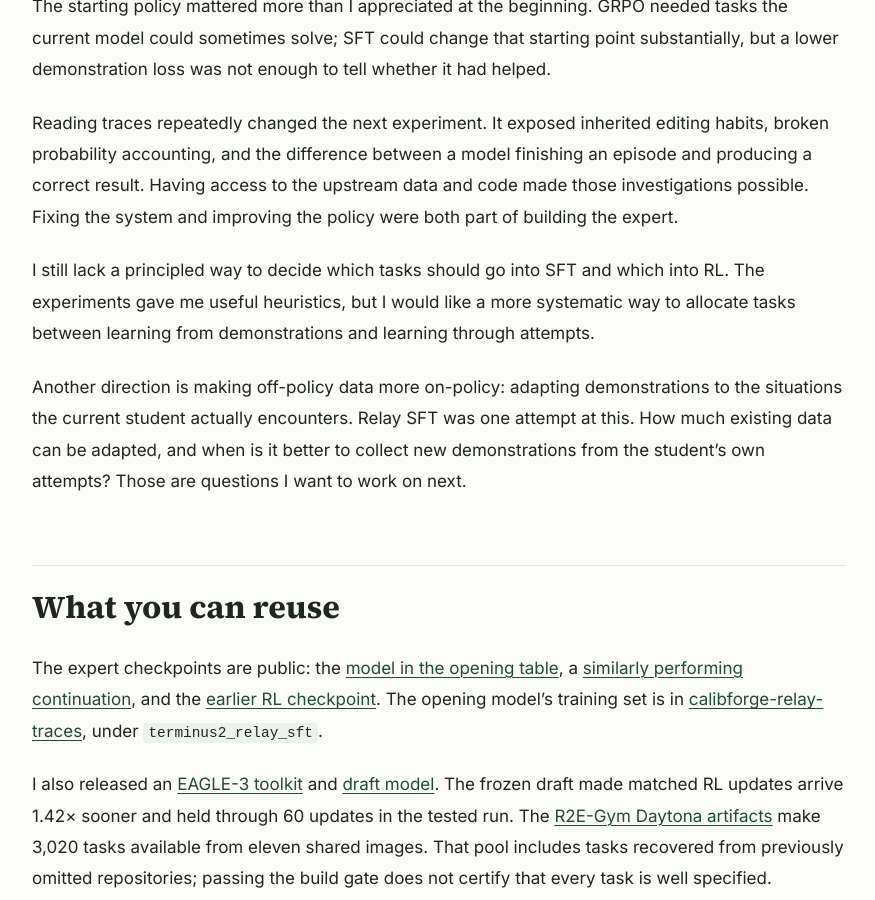
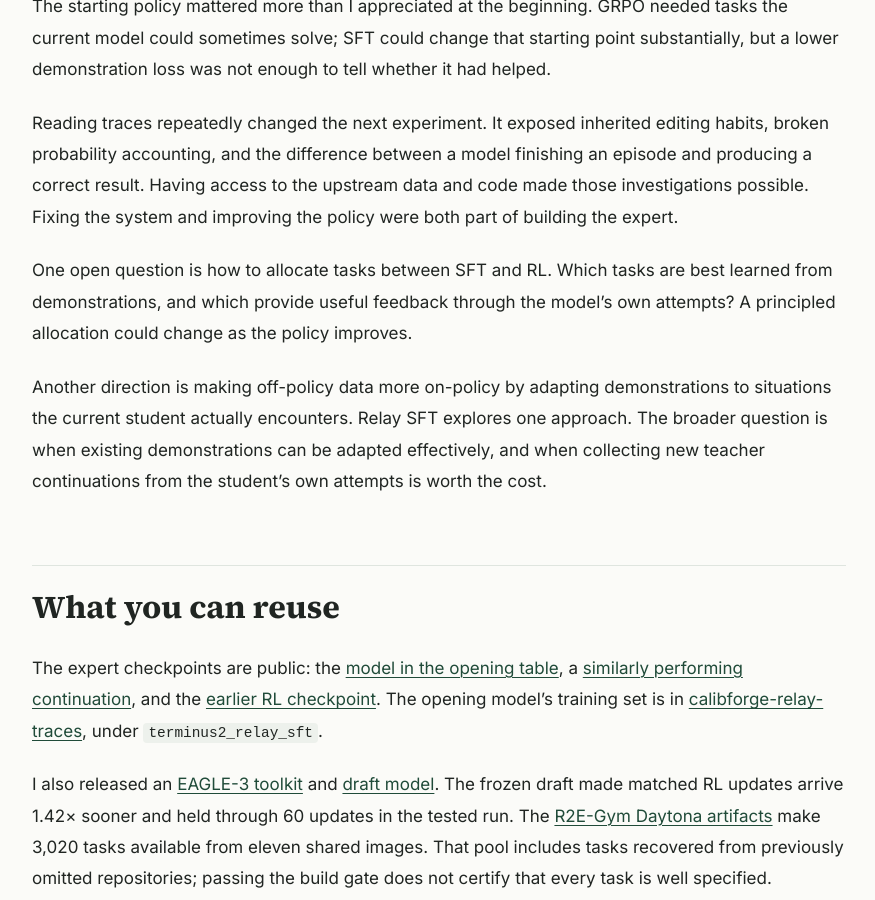
Before and after one commit to lukedhlee/lukedhlee.github.io, a Jekyll site: the page built from _posts/2026-10-21-turning-snowball-into-a-coding-agent.md, in a window 1280 px wide and 900 px high, scrolled down 14126 px. Shown: the whole window, without its empty margins (201-1076 px from the left). Built offline with Jekyll 4.4.1, drawn with Linux system fonts in a browser that asks for light colours.

Commit message:
Frame future work as general research directions

```diff
--- a/_posts/2026-10-21-turning-snowball-into-a-coding-agent.md
+++ b/_posts/2026-10-21-turning-snowball-into-a-coding-agent.md
@@ -256,9 +256,9 @@
 
 Reading traces repeatedly changed the next experiment. It exposed inherited editing habits, broken probability accounting, and the difference between a model finishing an episode and producing a correct result. Having access to the upstream data and code made those investigations possible. Fixing the system and improving the policy were both part of building the expert.
 
-I still lack a principled way to decide which tasks should go into SFT and which into RL. The experiments gave me useful heuristics, but I would like a more systematic way to allocate tasks between learning from demonstrations and learning through attempts.
+One open question is how to allocate tasks between SFT and RL. Which tasks are best learned from demonstrations, and which provide useful feedback through the model's own attempts? A principled allocation could change as the policy improves.
 
-Another direction is making off-policy data more on-policy: adapting demonstrations to the situations the current student actually encounters. Relay SFT was one attempt at this. How much existing data can be adapted, and when is it better to collect new demonstrations from the student’s own attempts? Those are questions I want to work on next.
+Another direction is making off-policy data more on-policy by adapting demonstrations to situations the current student actually encounters. Relay SFT explores one approach. The broader question is when existing demonstrations can be adapted effectively, and when collecting new teacher continuations from the student's own attempts is worth the cost.
 
 ## What you can reuse
 
```
